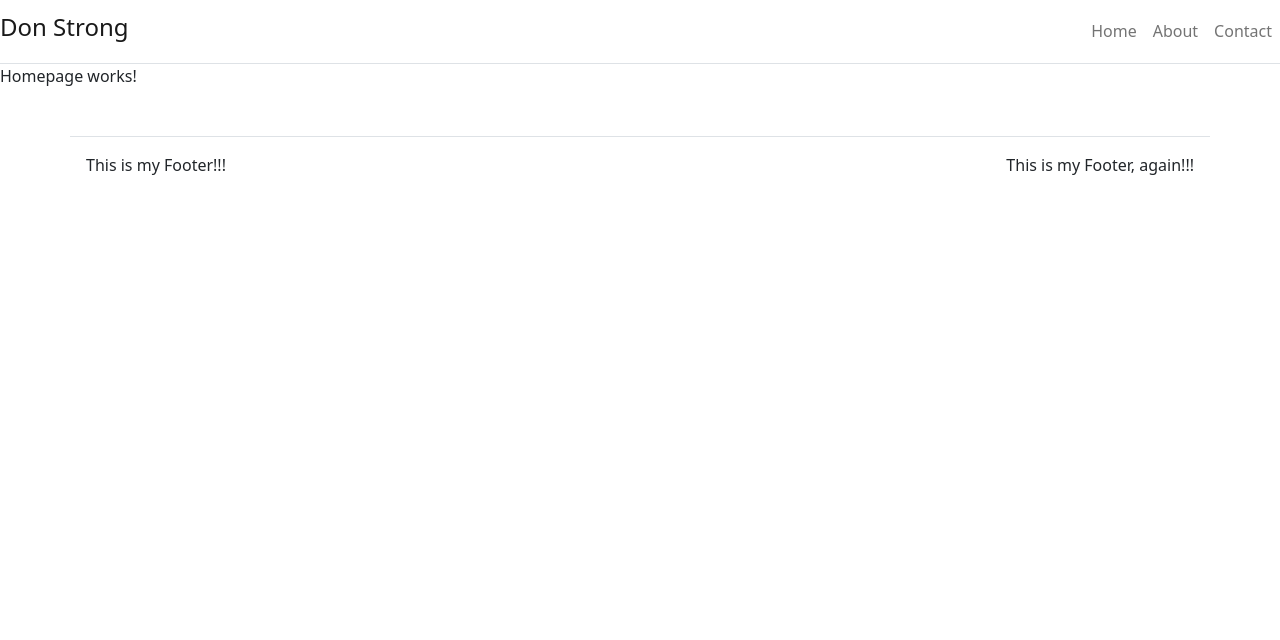
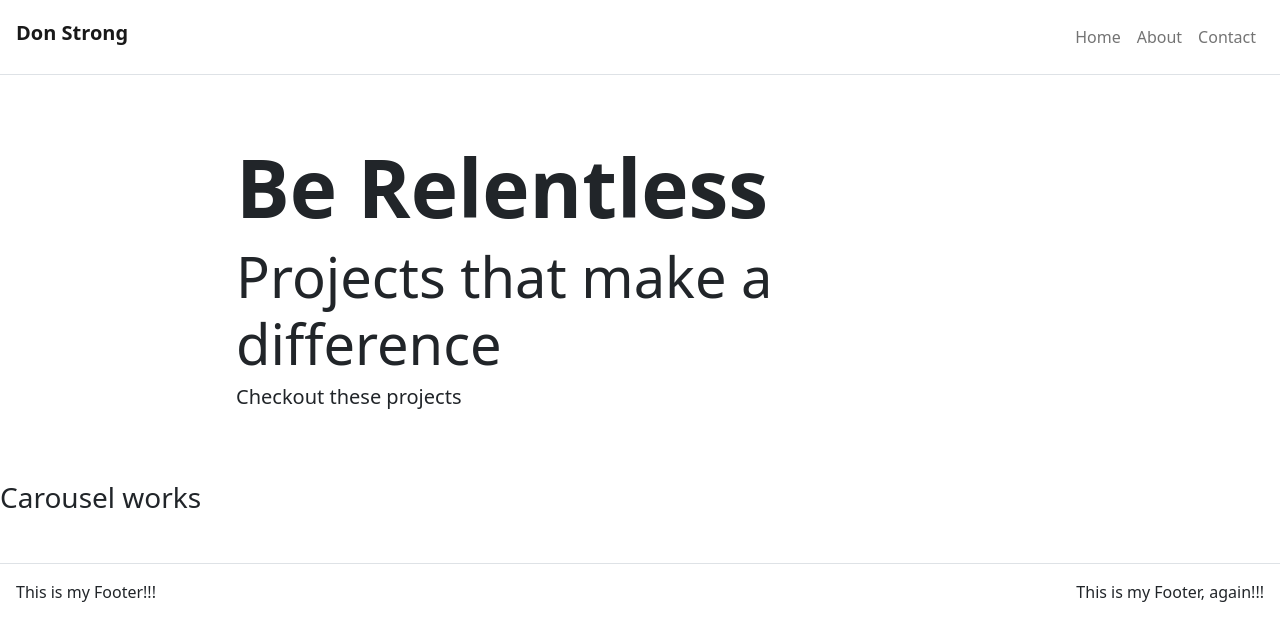
Before and after one commit to dwstrong5/my-portfolio, a React (Create React App) app: page / in a window 1280 px wide. Shown: the top 640 px of the page. Built offline with nearby package versions, Linux system fonts and the light colour scheme.

Commit message:
Updated styling of nav bar and title

```diff
--- a/src/App.js
+++ b/src/App.js
@@ -33,7 +33,7 @@ class App extends Component {
       home: {
         title: 'Be Relentless',
         subTitle: 'Projects that make a difference',
-        blurb: 'Checkout these projects',
+        text: 'Checkout these projects',
       },
       about: {
         title: 'About Me',
@@ -51,18 +51,18 @@ class App extends Component {
       <Router>
         <Container className = "p-0" fluid = {true}>
 
-          <Navbar className="border-bottom" bg="transparent" expand="lg">
+          <Navbar className="border-bottom p-3" bg="transparent" expand="lg">
             <Navbar.Brand>
-              <h4 font-family=''>Don Strong</h4>
+              <h5 className="fw-bold">Don Strong</h5>
               </Navbar.Brand>
 
             <Navbar.Toggle className = "border-0" aria-controls="navbar-toggle" />
             <Navbar.Collapse id = 'navbar-toggle'>
 
               <Nav className = "ms-auto">
-                <Link className='nav-link' to='/'>Home</Link>
-                <Link className='nav-link' to='/about'>About</Link>
-                <Link className='nav-link' to='/contact'>Contact</Link>
+                <Link className='nav-link fw-light' to='/'>Home</Link>
+                <Link className='nav-link fw-light' to='/about'>About</Link>
+                <Link className='nav-link fw-light' to='/contact'>Contact</Link>
 
               </Nav>
             </Navbar.Collapse>
--- /dev/null
+++ b/src/components/Carousel.js
@@ -0,0 +1,22 @@
+import React, {Component} from 'react';
+
+class Carousel extends Component {
+
+    constructor(props) {
+        super(props);
+        this.state = {
+            items: [
+
+            ]
+        }
+    }
+
+    render() {
+        return (
+            <h3>Carousel works</h3>
+        );
+    }
+
+}
+
+export default Carousel;
--- a/src/components/Footer.js
+++ b/src/components/Footer.js
@@ -6,7 +6,7 @@ function Footer() {
     return (
 
         <footer className="mt-5">
-            <Container>
+            <Container fluid={true}>
                 <Row className = "border-top justify-content-between p-3">
                     <Col className="p-0" md={3} sm={12}>
                         This is my Footer!!!
--- /dev/null
+++ b/src/components/Hero.js
@@ -0,0 +1,21 @@
+import React from 'react';
+import { Container, Row, Col } from 'react-bootstrap';
+
+
+function Hero(props) {
+    return(
+        <div class = "bg-transparent p-0 rounded-lg m-3" fluid={true}>
+            <Container fluid={true}r>
+                <Row className="justify-content-center py-5">
+                    <Col md={8} sm={12}>
+                    {props.title && <h1 class = "display-1 fw-bolder">{props.title}</h1>}
+                    {props.subTitle && <h3 class = "display-4 fw-light">{props.subTitle}</h3>}
+                    {props.text && <h3 class = "lead fw-light">{props.text}</h3>}
+                    </Col>
+                </Row>
+            </Container>
+        </div>
+    );
+}
+
+export default Hero;
--- a/src/pages/HomePage.js
+++ b/src/pages/HomePage.js
@@ -1,10 +1,16 @@
 import { render } from '@testing-library/react';
 import React from 'react';
+import Hero from '../components/Hero';
+import Carousel from '../components/Carousel';
+
 
 function HomePage(props) {
 
     return (
-        <p>Homepage works!</p>
+        <div>
+        <Hero title = {props.title} subTitle = {props.subTitle} text = {props.text}/>
+        <Carousel />
+        </div>
     );
 
 }
```
Also changed, not shown: src/components/Card.js (added), src/components/CardInfo.js (added), 1 other file (tests, documents, lock files or other folders).
